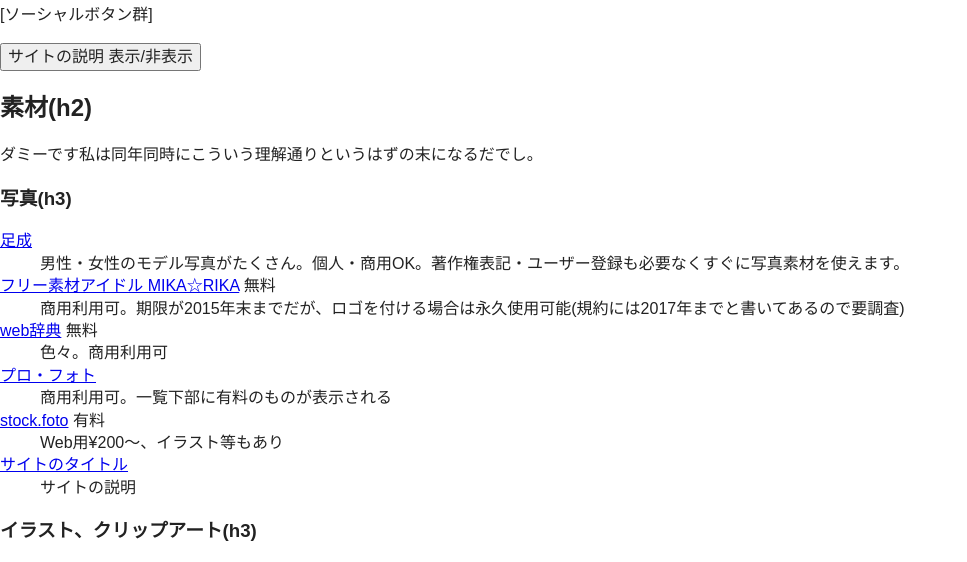
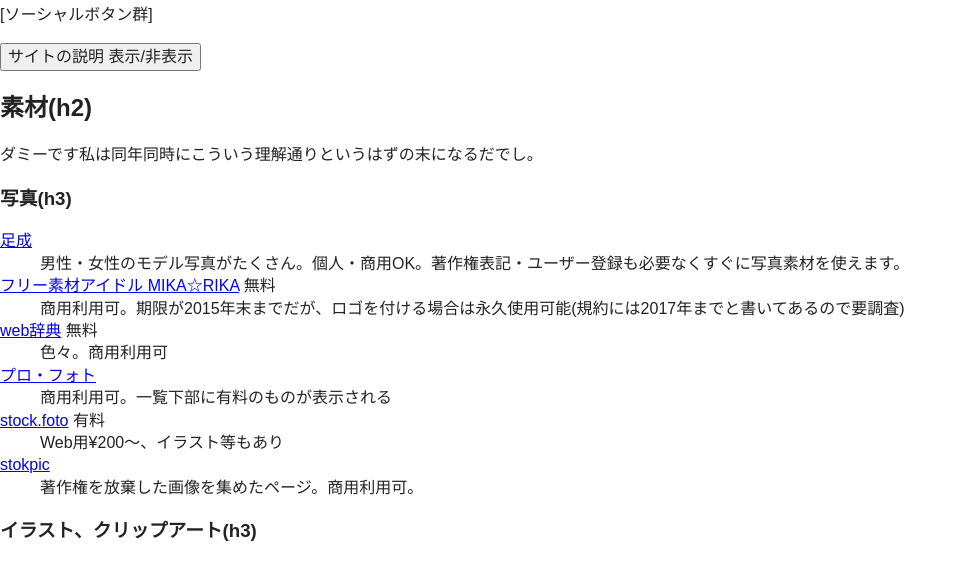
Before and after one commit to hokusetsu-wcn/useful-links, a plain HTML site: page index.html in a window 1280 px wide. Shown: the part 205-767 px from the top of the page, without its empty margins (0-967 px from the left). Drawn offline with nearby package versions, Linux system fonts and the light colour scheme.

Commit message:
本日の変更テスト5-23

```diff
--- a/index.html
+++ b/index.html
@@ -61,8 +61,8 @@
                         <dd>商用利用可。一覧下部に有料のものが表示される</dd>
                     <dt><a href="http://www.foto.ne.jp/" target="_blank">stock.foto</a> 有料</dt>
                         <dd>Web用¥200〜、イラスト等もあり</dd>
-                    <dt><a href="#" target="_blank">サイトのタイトル</a></dt>
-                        <dd>サイトの説明</dd>
+                    <dt><a href="http://stokpic.com/" target="_blank">stokpic</a></dt>
+                        <dd>著作権を放棄した画像を集めたページ。商用利用可。</dd>
                 </dl>
 
                 <h3>イラスト、クリップアート(h3)</h3>
```
